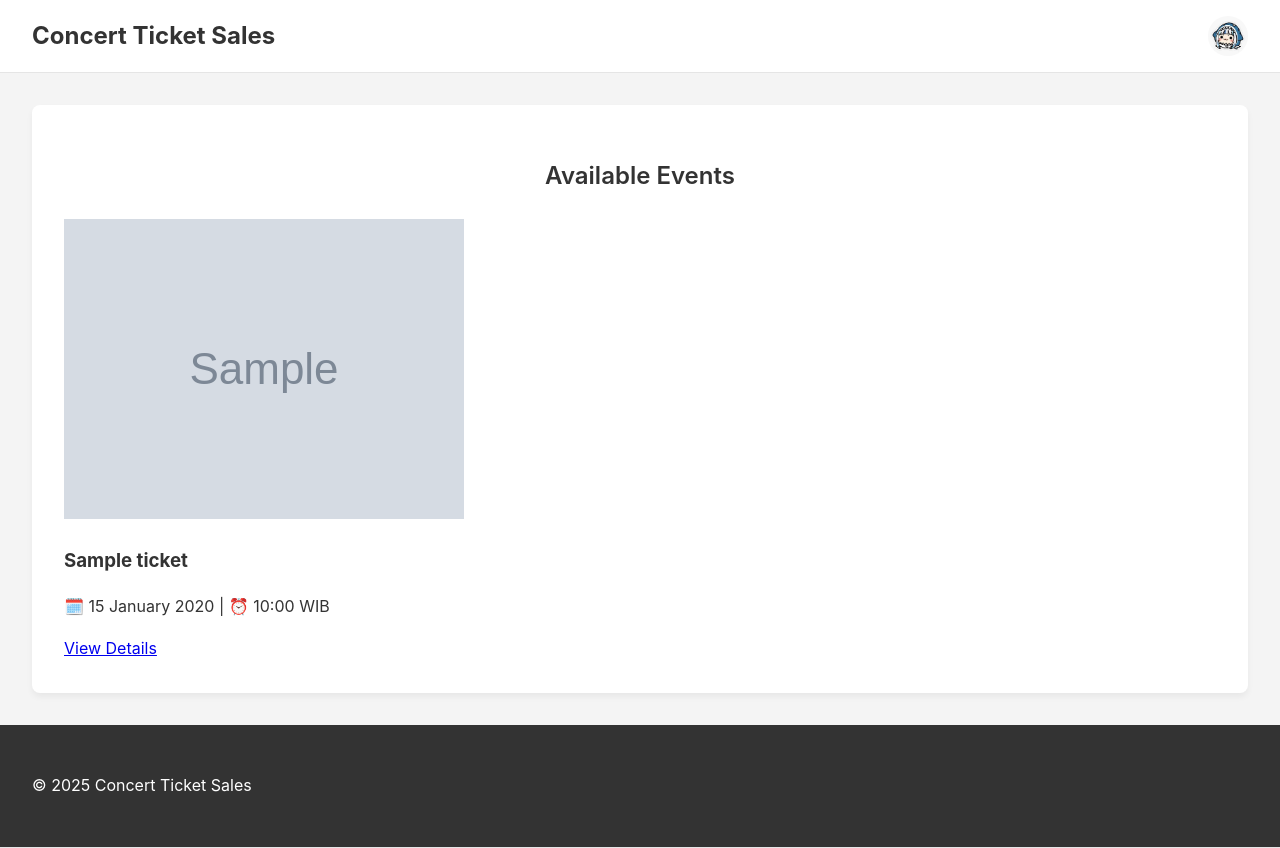
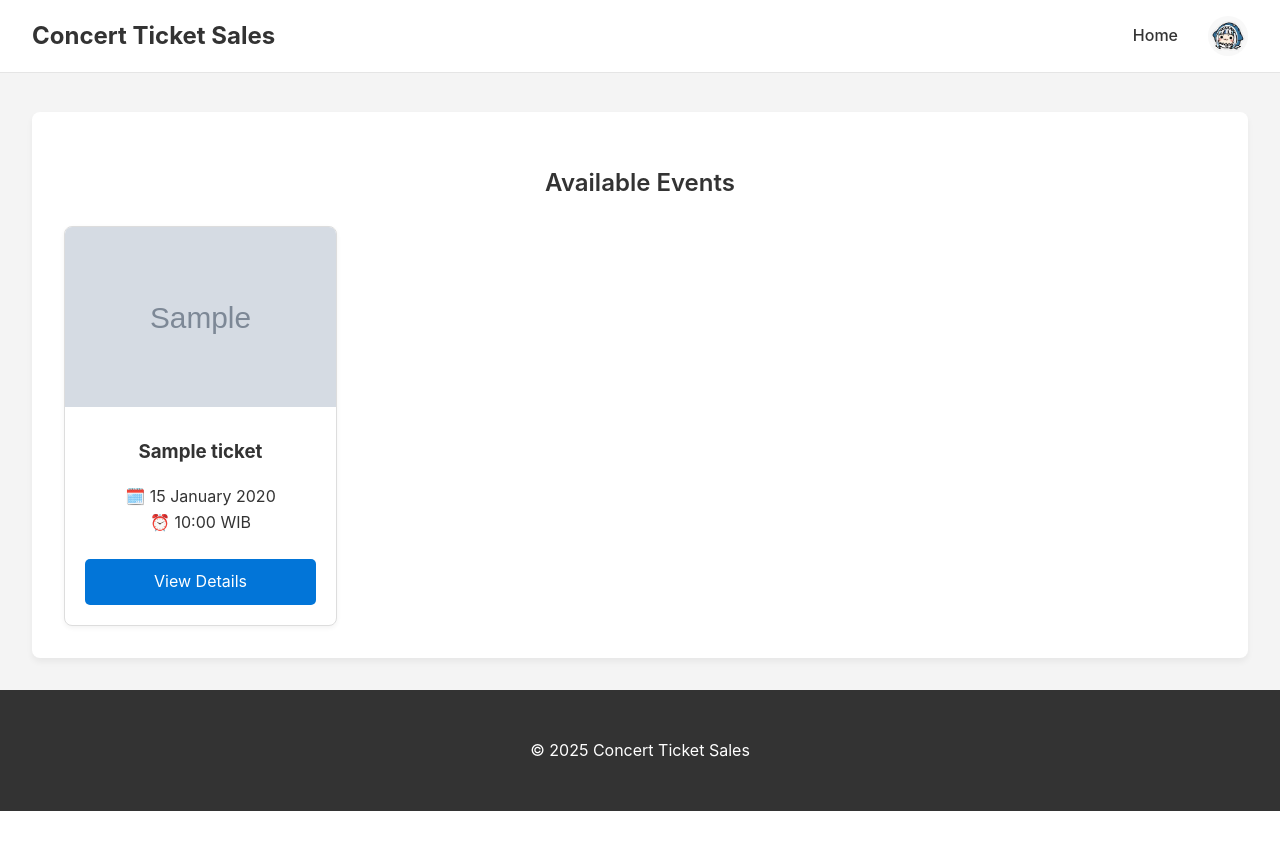
Before and after one commit to sanzzsky/vert2, a PHP site: page / in a window 1280 px wide. After the commit the page ends 811 px from the top, so only its background shows below. Run offline with PHP 8.4, Linux system fonts and the light colour scheme; the visitor is signed in with stand-in values (Sample User, id 1); tables that the repository leaves empty or names only in its code hold one stand-in row (values such as "Sample post"); grey boxes marked "Sample" are stand-in pictures.

Commit message:
perbaiki gambar

```diff
--- a/tiket/css/styles.css
+++ b/tiket/css/styles.css
@@ -5,10 +5,12 @@
     margin: 0;
     color: #333;
     line-height: 1.6;
+    /* DIUBAH: Diberi padding atas seukuran tinggi header agar konten tidak tertutup */
+    padding-top: 80px;
 }
 
-/* Header and Footer */
-.header, .footer {
+/* --- STICKY HEADER --- */
+.header {
     background-color: #ffffff;
     color: #333;
     padding: 1em 2em;
@@ -16,6 +18,14 @@
     justify-content: space-between;
     align-items: center;
     border-bottom: 1px solid #e5e5e5;
+
+    /* DIUBAH: Properti untuk membuat header sticky */
+    position: fixed;
+    top: 0;
+    left: 0;
+    width: 100%;
+    z-index: 1000;
+    box-sizing: border-box; /* Mencegah padding menambah lebar */
 }
 
 .header h1 {
@@ -23,6 +33,7 @@
     font-size: 1.5em;
 }
 
+/* Footer */
 .footer {
     text-align: center;
     margin-top: 2em;
@@ -66,39 +77,49 @@
     font-weight: 600;
 }
 
-/* Profile Dropdown Styles */
-.profile-container {
-    position: relative;
-    display: inline-block;
+/* --- GAMBAR DI HALAMAN INDEX --- */
+.ticket-grid {
+    display: grid;
+    grid-template-columns: repeat(auto-fill, minmax(250px, 1fr));
+    gap: 20px;
 }
-.profile-img {
-    width: 40px;
-    height: 40px;
-    border-radius: 50%;
-    cursor: pointer;
-    vertical-align: middle;
+.ticket {
+    border: 1px solid #ddd;
+    background: white;
+    border-radius: 8px;
+    box-shadow: 0 2px 5px rgba(0,0,0,0.05);
+    display: flex;
+    flex-direction: column;
+    overflow: hidden; /* Penting untuk menjaga gambar tetap di dalam kotak */
 }
-.dropdown-content {
-    display: none; position: absolute; right: 0; background-color: #fff;
-    min-width: 180px; box-shadow: 0px 8px 16px 0px rgba(0,0,0,0.1);
-    z-index: 100; border-radius: 6px; overflow: hidden;
-    border: 1px solid #e5e5e5;
+.ticket-image {
+    width: 100%;
+    /* DIUBAH: Beri tinggi yang tetap agar semua kartu sama tinggi */
+    height: 180px;
+    /* DIUBAH: Kunci utama agar gambar menyesuaikan tanpa distorsi */
+    object-fit: cover;
 }
-.dropdown-greeting {
-    padding: 12px 16px; display: block; color: #555; font-size: 14px;
-    border-bottom: 1px solid #f1f1f1;
+.ticket-info {
+    padding: 20px;
+    display: flex;
+    flex-direction: column;
+    flex-grow: 1;
+    text-align: center;
 }
-.dropdown-content a {
-    color: #333; padding: 12px 16px; text-decoration: none; display: block; text-align: left;
-}
-.dropdown-content a:hover {
-    background-color: #f1f1f1;
-}
-.profile-container:hover .dropdown-content {
-    display: block;
-}
+.ticket-info h3 { margin: 0.5em 0; }
+.ticket-info p { margin: 0.5em 0; flex-grow: 1; }
 
-/* --- Styles for Detail Page --- */
+/* Profile Dropdown Styles (Tidak diubah) */
+.profile-container { position: relative; display: inline-block; }
+.profile-img { width: 40px; height: 40px; border-radius: 50%; cursor: pointer; vertical-align: middle; }
+.dropdown-content { display: none; position: absolute; right: 0; background-color: #fff; min-width: 180px; box-shadow: 0px 8px 16px 0px rgba(0,0,0,0.1); z-index: 100; border-radius: 6px; overflow: hidden; border: 1px solid #e5e5e5; }
+.dropdown-greeting { padding: 12px 16px; display: block; color: #555; font-size: 14px; border-bottom: 1px solid #f1f1f1; }
+.dropdown-content a { color: #333; padding: 12px 16px; text-decoration: none; display: block; text-align: left; }
+.dropdown-content a:hover { background-color: #f1f1f1; }
+.profile-container:hover .dropdown-content { display: block; }
+
+
+/* --- STYLES FOR DETAIL PAGE --- */
 
 .event-detail-container {
     display: flex;
@@ -106,82 +127,33 @@
     flex-wrap: wrap;
 }
 .event-image-container {
-    flex: 1;
+    /* DIUBAH: Beri basis 45% agar lebih besar, mendekati setengah halaman */
+    flex: 1 1 45%;
     min-width: 300px;
 }
 .event-image-container img {
     width: 100%;
     height: auto;
+    max-height: 500px; /* Batas tinggi maksimal */
+    object-fit: cover; /* Pastikan gambar tetap proporsional */
     border-radius: 8px;
     border: 1px solid #eee;
 }
 .event-info-container {
-    flex: 2;
+    /* DIUBAH: Beri basis 50% */
+    flex: 2 1 50%;
     min-width: 300px;
 }
-.event-title {
-    margin-top: 0;
-    font-size: 2.2em;
-    font-weight: 700;
-    margin-bottom: 20px;
-}
-.event-meta {
-    margin: 20px 0;
-    padding: 20px;
-    list-style: none;
-    background-color: #fafafa;
-    border-radius: 8px;
-    border: 1px solid #f0f0f0;
-}
-.event-meta li {
-    margin-bottom: 12px;
-    font-size: 1.1em;
-}
-.event-meta li:last-child {
-    margin-bottom: 0;
-}
-.event-description {
-    color: #555;
-}
-
-.ticket-purchase-section {
-    background-color: #ffffff;
-    border: 1px solid #e5e5e5;
-    padding: 25px;
-    margin-top: 30px;
-    border-radius: 8px;
-}
-.ticket-purchase-section .section-title {
-    margin-top: 0;
-    text-align: left;
-}
-.ticket-purchase-section label {
-    font-weight: 600;
-    display: block;
-    margin-bottom: 8px;
-    margin-top: 15px;
-}
-.ticket-purchase-section select, .ticket-purchase-section input {
-    width: 100%;
-    padding: 12px;
-    border-radius: 5px;
-    border: 1px solid #ccc;
-    font-size: 1em;
-}
-.purchase-button {
-    width: 100%;
-    padding: 15px;
-    font-size: 1.2em;
-    font-weight: bold;
-    background-color: #28a745;
-    color: white;
-    border: none;
-    border-radius: 5px;
-    cursor: pointer;
-    text-align: center;
-    margin-top: 20px;
-    transition: background-color 0.2s;
-}
-.purchase-button:hover {
-    background-color: #218838;
-}
+.event-title { margin-top: 0; font-size: 2.2em; font-weight: 700; margin-bottom: 20px; }
+.event-meta { margin: 20px 0; padding: 20px; list-style: none; background-color: #fafafa; border-radius: 8px; border: 1px solid #f0f0f0; }
+.event-meta li { margin-bottom: 12px; font-size: 1.1em; }
+.event-meta li:last-child { margin-bottom: 0; }
+.event-description { color: #555; }
+.ticket-purchase-section { background-color: #ffffff; border: 1px solid #e5e5e5; padding: 25px; margin-top: 30px; border-radius: 8px; }
+.ticket-purchase-section .section-title { margin-top: 0; text-align: left; }
+.ticket-purchase-section label { font-weight: 600; display: block; margin-bottom: 8px; margin-top: 15px; }
+.ticket-purchase-section select, .ticket-purchase-section input { width: 100%; padding: 12px; border-radius: 5px; border: 1px solid #ccc; font-size: 1em; }
+.purchase-button { width: 100%; padding: 15px; font-size: 1.2em; font-weight: bold; background-color: #28a745; color: white; border: none; border-radius: 5px; cursor: pointer; text-align: center; margin-top: 20px; transition: background-color 0.2s; }
+.purchase-button:hover { background-color: #218838; }
+.detail-button { background-color: #0275d8; color: white; text-decoration: none; padding: 10px 15px; border-radius: 5px; margin-top: 1em; display: inline-block; transition: background-color 0.3s; }
+.detail-button:hover { background-color: #025aa5; }
--- a/tiket/index.php
+++ b/tiket/index.php
@@ -17,7 +17,8 @@
 <body>
     <header class="header">
         <h1>Concert Ticket Sales</h1>
-        <nav>
+        <nav class="main-nav">
+            <a href="index.php">Home</a>
             <?php if (isset($_SESSION['username'])): ?>
                 <div class="profile-container">
                     <img src="images/images.jpg" alt="Profile" class="profile-img">
@@ -27,7 +28,7 @@
                     </div>
                 </div>
             <?php else: ?>
-                <a href="login.php" class="login-link">Login</a>
+                <a href="login.php">Login</a>
             <?php endif; ?>
         </nav>
     </header>
@@ -41,16 +42,18 @@
                         <img src="images/<?= htmlspecialchars($ticket['image']) ?>" alt="<?= htmlspecialchars($ticket['event_name']) ?>" class="ticket-image">
                     <?php endif; ?>
 
+                    <div class="ticket-info">
                         <h3><?= htmlspecialchars($ticket['event_name']) ?></h3>
 
                         <p class="event-time">
                             🗓️ <?= date('d F Y', strtotime($ticket['event_date'])) ?>
                             <?php if (!empty($ticket['event_time'])): ?>
-                            | ⏰ <?= date('H:i', strtotime($ticket['event_time'])) ?> WIB
+                                <br>⏰ <?= date('H:i', strtotime($ticket['event_time'])) ?> WIB
                             <?php endif; ?>
                         </p>
 
                         <a href="php/detail_event.php?id=<?= $ticket['id'] ?>" class="detail-button">View Details</a>
+                    </div>
                 </div>
             <?php endforeach; ?>
         </div>
```
Lines whose indentation alone changed are shown as unchanged.
